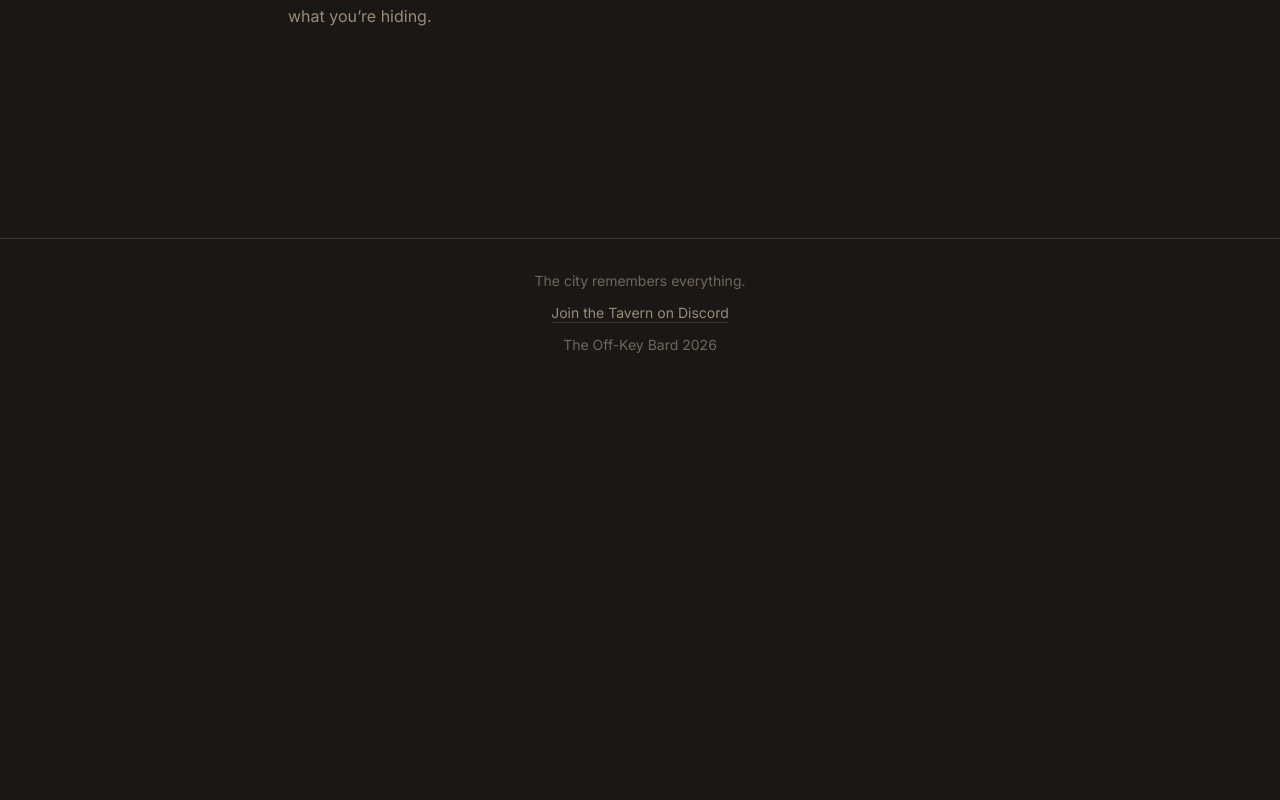
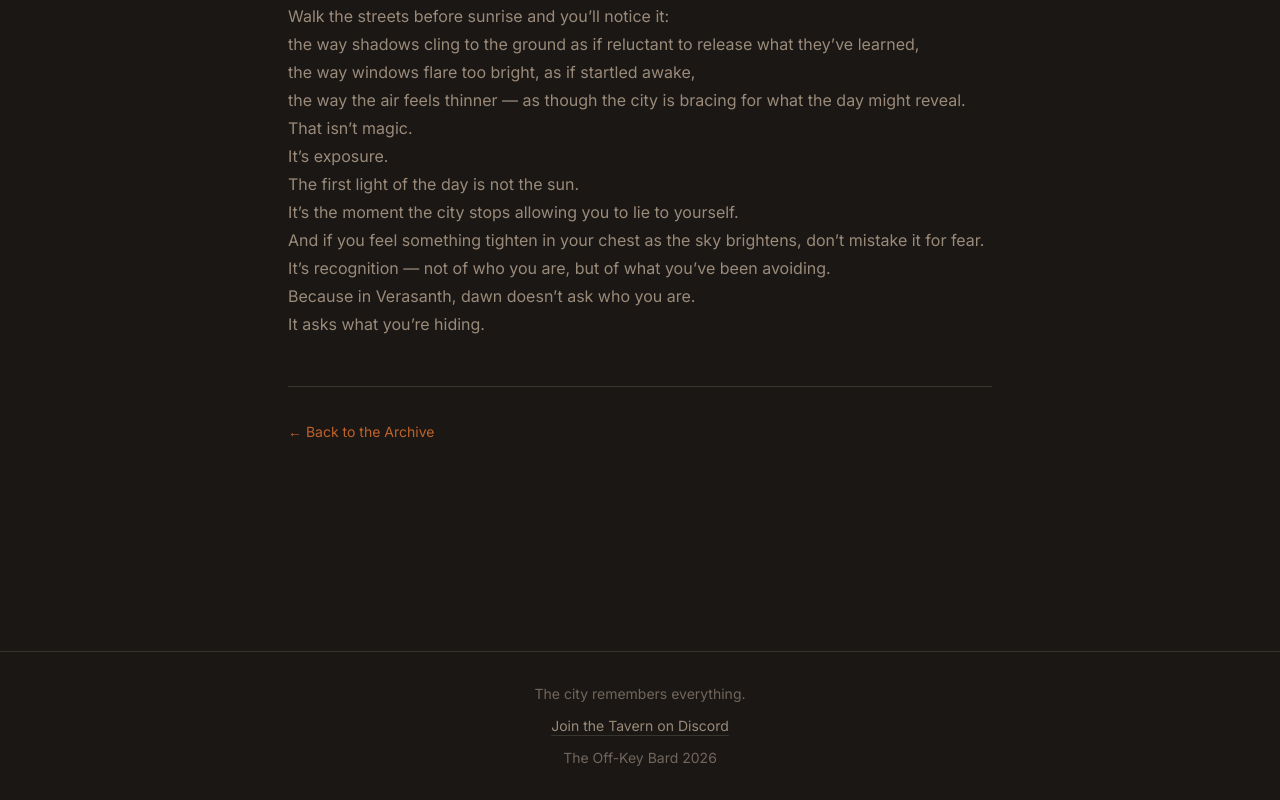
Before and after one commit to TheOff-KeyBard/theoffkeybard-web, a Next.js app: page /tales/first-light in a window 1280 px wide. Shown: the part 808-1608 px from the top of the page. Before the commit the page ends 1195 px from the top, so only its background shows below. Built offline with nearby package versions, Linux system fonts and the light colour scheme; no server answers.

Commit message:
Fix tales page and MDX rendering

```diff
--- a/app/tales/[slug]/page.tsx
+++ b/app/tales/[slug]/page.tsx
@@ -2,6 +2,9 @@ import type { Metadata } from "next";
 import matter from "gray-matter";
 import { compileMDX } from "next-mdx-remote/rsc";
 import { notFound } from "next/navigation";
+import Link from "next/link";
+import remarkBreaks from "remark-breaks";
+
 import { taleMdxComponents } from "@/mdx-components";
 import { Container } from "@/components/ui/Container";
 import { Prose } from "@/components/ui/Prose";
@@ -23,11 +26,14 @@ export function generateStaticParams() {
 export function generateMetadata({ params }: PageProps): Metadata {
   const { slug } = params;
   const source = getTaleSource(slug);
+
   if (!source) {
     return { title: "Not found" };
   }
+
   const { data } = matter(source);
   const fm = data as TaleFrontmatter;
+
   return {
     title: fm.title,
     description: fm.excerpt,
@@ -37,13 +43,19 @@ export function generateMetadata({ params }: PageProps): Metadata {
 export default async function TalePage({ params }: PageProps) {
   const { slug } = params;
   const source = getTaleSource(slug);
+
   if (!source) {
     notFound();
   }
 
   const { content, frontmatter } = await compileMDX<TaleFrontmatter>({
     source,
-    options: { parseFrontmatter: true },
+    options: {
+      parseFrontmatter: true,
+      mdxOptions: {
+        remarkPlugins: [remarkBreaks],
+      },
+    },
     components: taleMdxComponents,
   });
 
@@ -58,11 +70,23 @@ export default async function TalePage({ params }: PageProps) {
             >
               {frontmatter.date}
             </time>
+
             <h1 className="okb-h1">{frontmatter.title}</h1>
             <p className="okb-body">{frontmatter.excerpt}</p>
           </header>
+
           <TavernDivider />
+
           <Prose className="mt-8">{content}</Prose>
+
+          <div className="mt-12 border-t border-okb-border pt-8">
+            <Link
+              href="/tales"
+              className="okb-meta text-okb-accent hover:text-okb-accent-h"
+            >
+              ← Back to the Archive
+            </Link>
+          </div>
         </article>
       </Container>
     </section>
```
